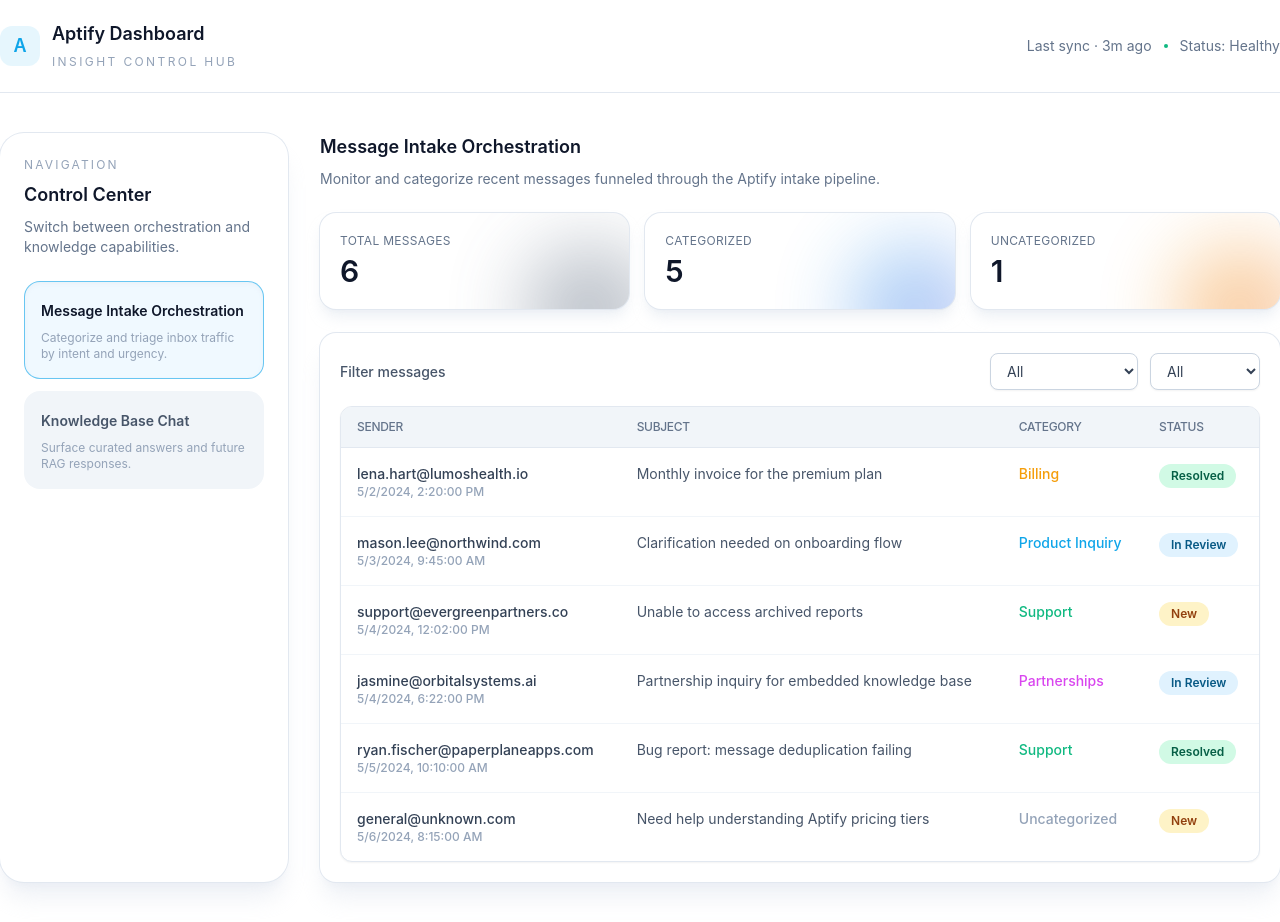
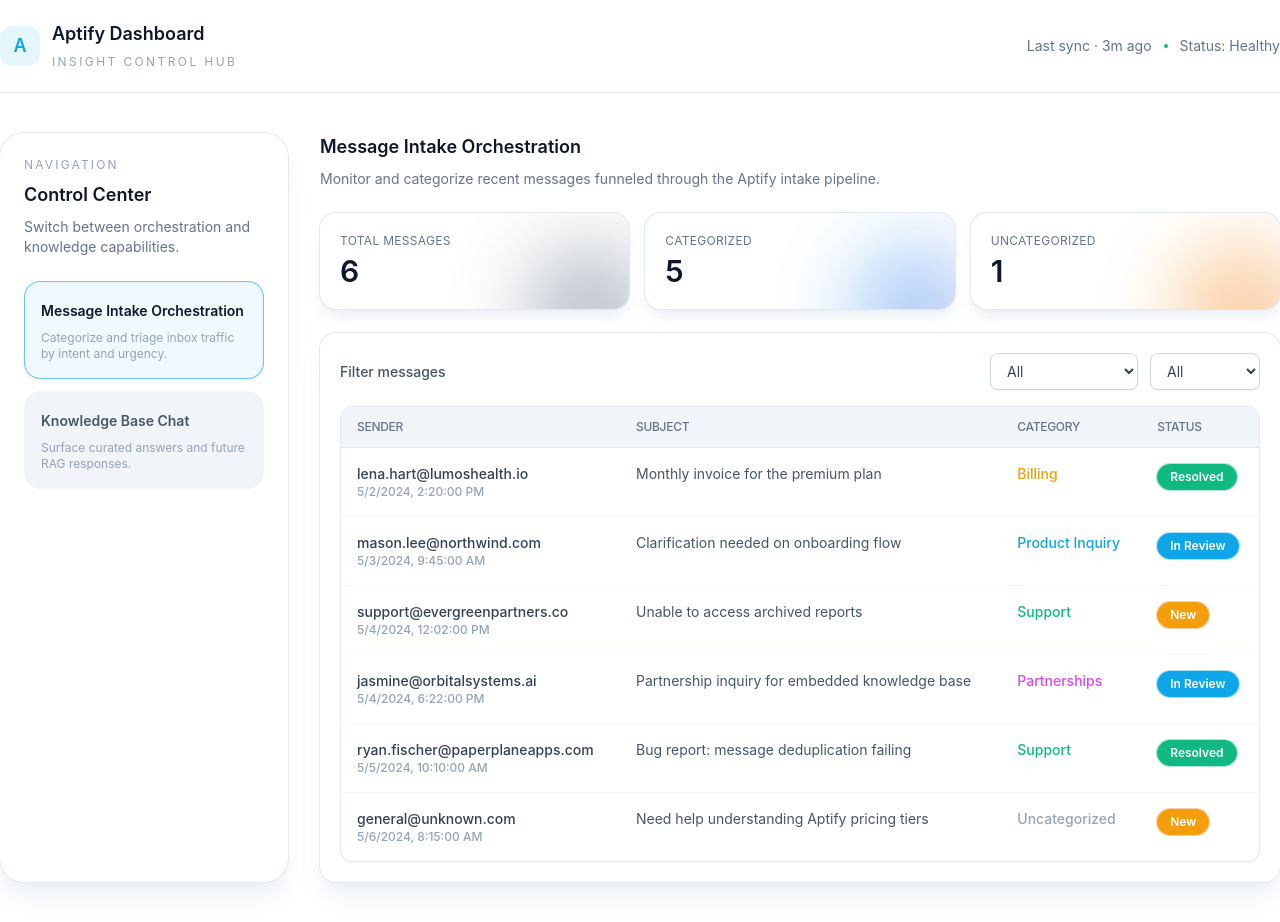
Before and after one commit to apartment-simplify/aptify, a React (Vite) app in the folder ui/: page / in a window 1280 px wide. Built offline with nearby package versions, Linux system fonts and the light colour scheme.

Commit message:
feat(ui): email status

```diff
--- a/ui/src/features/MessageIntake.tsx
+++ b/ui/src/features/MessageIntake.tsx
@@ -81,9 +81,11 @@
 const statusFilterOptions: Array<EmailStatus | "All"> = ["All", "New", "In Review", "Resolved"];
 
 const statusAccentClass: Record<EmailStatus, string> = {
-  New: "bg-amber-100 text-amber-800 dark:bg-amber-500/20 dark:text-amber-200",
-  "In Review": "bg-sky-100 text-sky-800 dark:bg-sky-500/20 dark:text-sky-200",
-  Resolved: "bg-emerald-100 text-emerald-800 dark:bg-emerald-500/20 dark:text-emerald-200"
+  New: "border border-amber-500 bg-amber-500 text-white shadow-[0_0_0_1px_rgba(249,115,22,0.35)] dark:bg-amber-500 dark:text-amber-50",
+  "In Review":
+    "border border-sky-500 bg-sky-500 text-white shadow-[0_0_0_1px_rgba(14,165,233,0.35)] dark:bg-sky-500 dark:text-sky-50",
+  Resolved:
+    "border border-emerald-500 bg-emerald-500 text-white shadow-[0_0_0_1px_rgba(16,185,129,0.35)] dark:bg-emerald-500 dark:text-emerald-50"
 };
 
 const categoryAccentClass: Record<EmailCategory, string> = {
```
